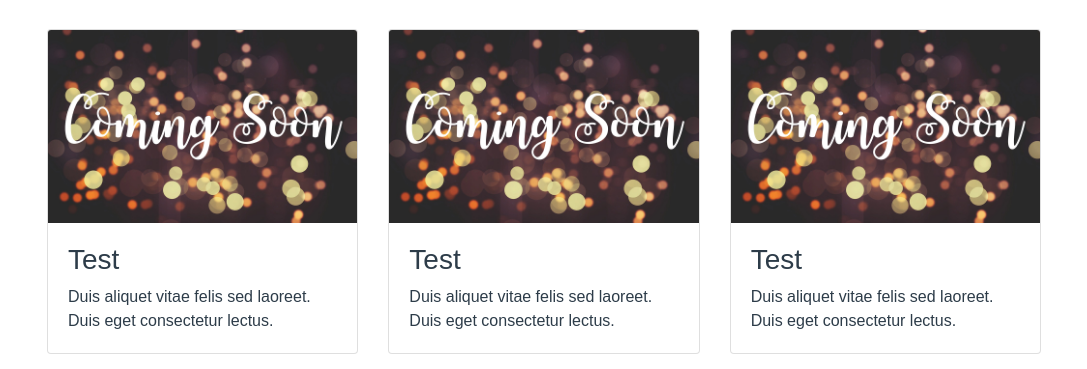
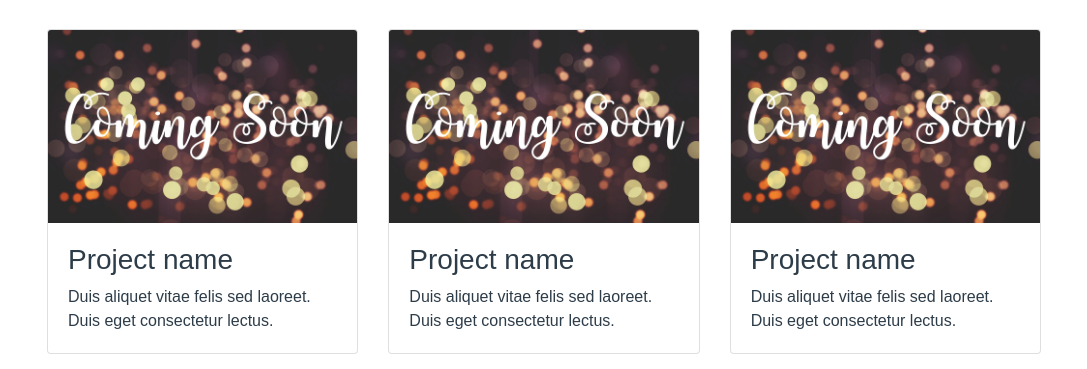
Before and after one commit to jvincent3/Udacity-Portfolio, a plain HTML site: page index.html in a window 1280 px wide. Shown: the part 776-1145 px from the top of the page, without its empty margins (96-1183 px from the left). Drawn offline with Linux system fonts and the light colour scheme.

Commit message:
Update
Changed h3 content Test to Project Name

```diff
--- a/index.html
+++ b/index.html
@@ -35,7 +35,7 @@
 			  		<div class="card">
 					  <img class="card-img-top" src="assets/coming-soon.jpg" alt="Card image cap">
 					  <div class="card-body">
-					  	<h3>Test</h3>
+					  	<h3>Project name</h3>
 					   <p class="card-text">Duis aliquet vitae felis sed laoreet. Duis eget consectetur lectus.</p>
   						</div>
 					</div>
@@ -44,7 +44,7 @@
 			  		<div class="card">
 					  <img class="card-img-top" src="assets/coming-soon.jpg" alt="Card image cap">
 					  <div class="card-body">
-					  	<h3>Test</h3>
+					  	<h3>Project name</h3>
 					   <p class="card-text">Duis aliquet vitae felis sed laoreet. Duis eget consectetur lectus.</p>
   						</div>
 					</div>
@@ -53,7 +53,7 @@
 			  		<div class="card">
 					  <img class="card-img-top" src="assets/coming-soon.jpg" alt="Card image cap">
 					  <div class="card-body">
-					  	<h3>Test</h3>
+					  	<h3>Project name</h3>
 					   <p class="card-text">Duis aliquet vitae felis sed laoreet. Duis eget consectetur lectus.</p>
   						</div>
 					</div>
```
